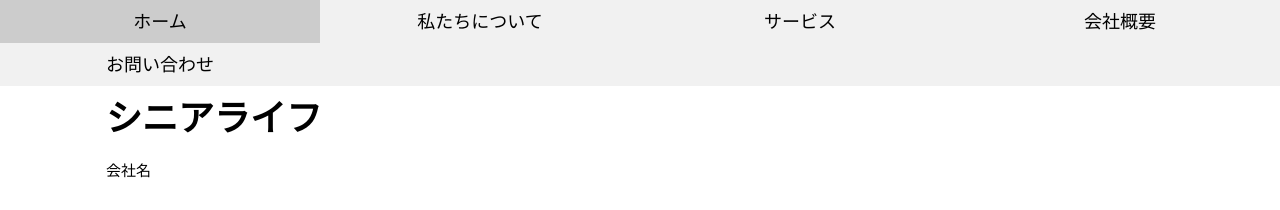
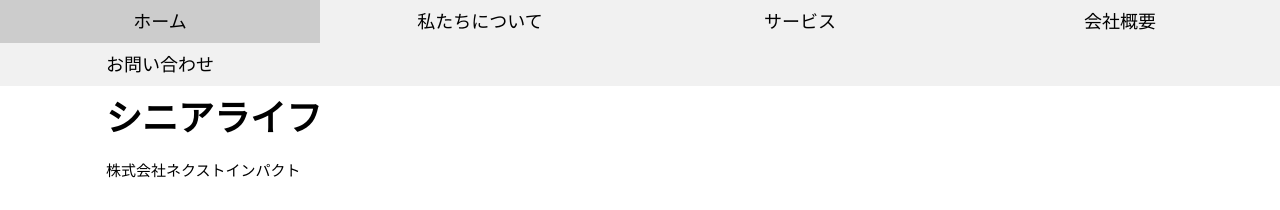
Before and after one commit to forworkmina/nextimpact_test, a plain HTML site: page index.html in a window 1280 px wide. Shown: the top 210 px of the page. Drawn offline with nearby package versions, Linux system fonts and the light colour scheme.

Commit message:
Update index.html

```diff
--- a/index.html
+++ b/index.html
@@ -42,7 +42,7 @@ html,body,h1,h2,h3,h4 {font-family:"Lato", sans-serif}
 
   <div class="w3-panel">
     <h1><b>シニアライフ</b></h1>
-    <p>会社名</p>
+    <p>株式会社ネクストインパクト</p>
   </div>
 
   <!-- Slideshow -->
```
